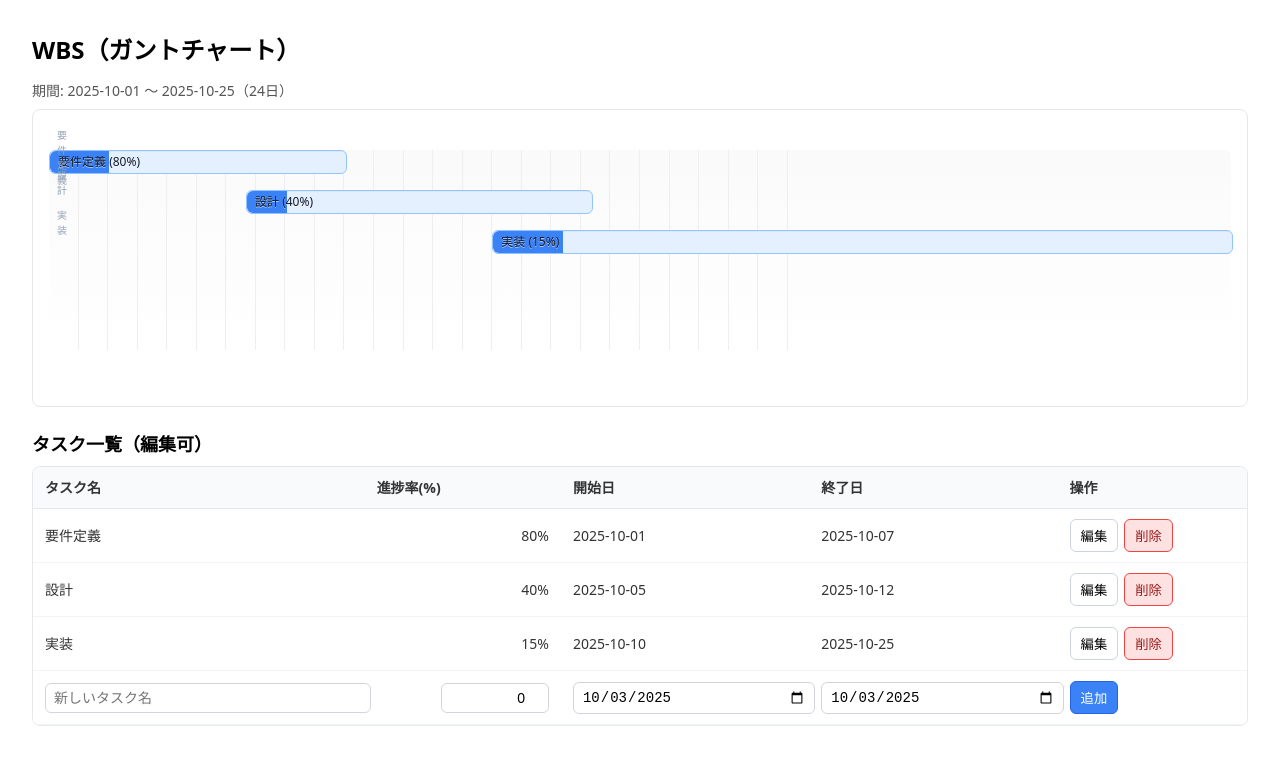
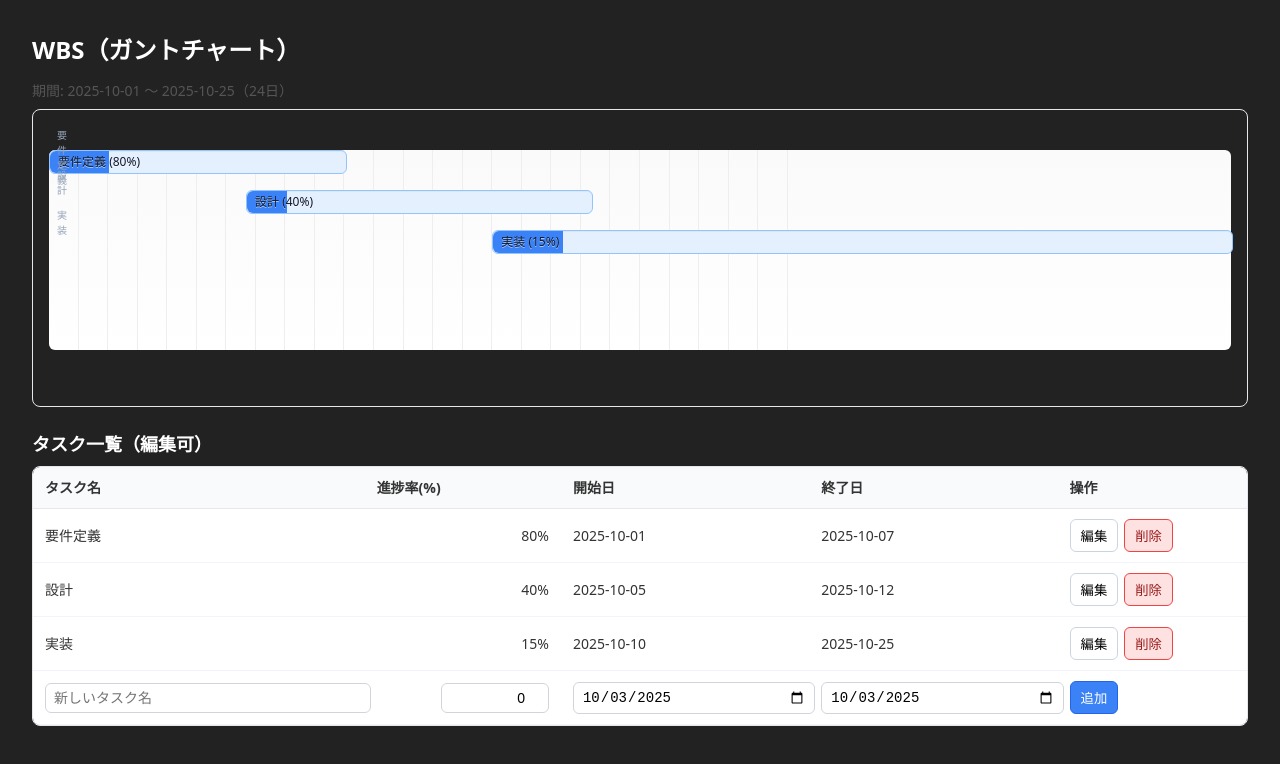
Before and after one commit to Fukushige2551/-Daily-Report, a Next.js app in the folder next/: page / in a window 1280 px wide. Shown: the top 764 px of the page. Built offline with nearby package versions, Linux system fonts and the light colour scheme.

Commit message:
modify' 背景の変更

```diff
--- a/next/src/app/layout.jsx
+++ b/next/src/app/layout.jsx
@@ -1,7 +1,10 @@
 export default function RootLayout({ children }) {
+  const styles = {
+    body: { background: '#222', color: '#fff' }
+  }
   return (
     <html lang="jp">
-      <body>
+      <body style={ styles.body }>
         {children}
       </body>
     </html>
--- a/next/src/app/page.jsx
+++ b/next/src/app/page.jsx
@@ -175,7 +175,7 @@ export default function Page() {
                       max={100}
                       value={editRow.progress}
                       onChange={(e) => setEditRow((s) => ({ ...s, progress: e.target.value }))}
-                      style={{ ...styles.input, width: 90, textAlign: 'right' }}
+                      style={{ ...styles.input, width: 80, textAlign: 'right' }}
                     />
                   ) : `${t.progress}%`}
                 </td>
```
